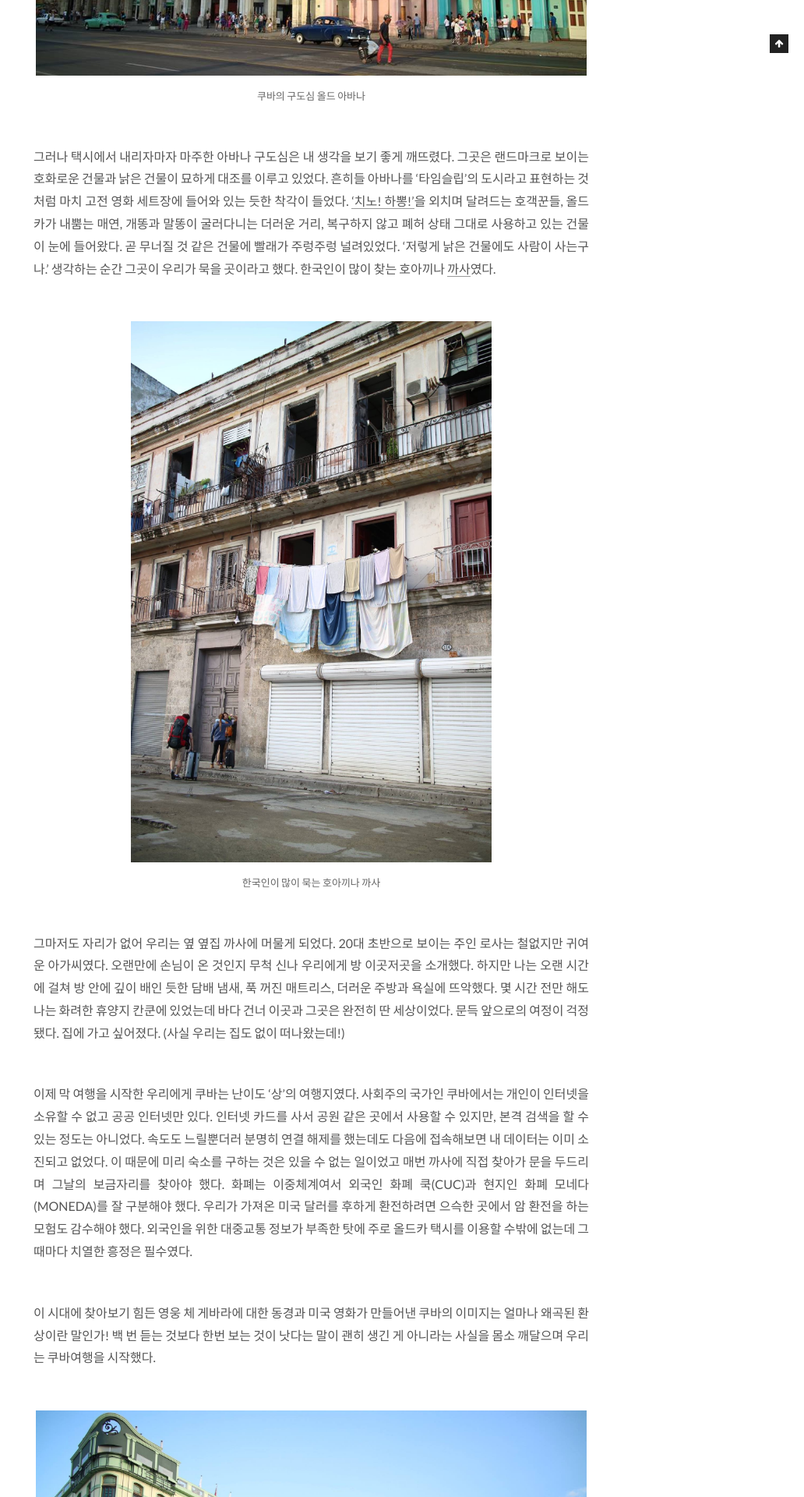
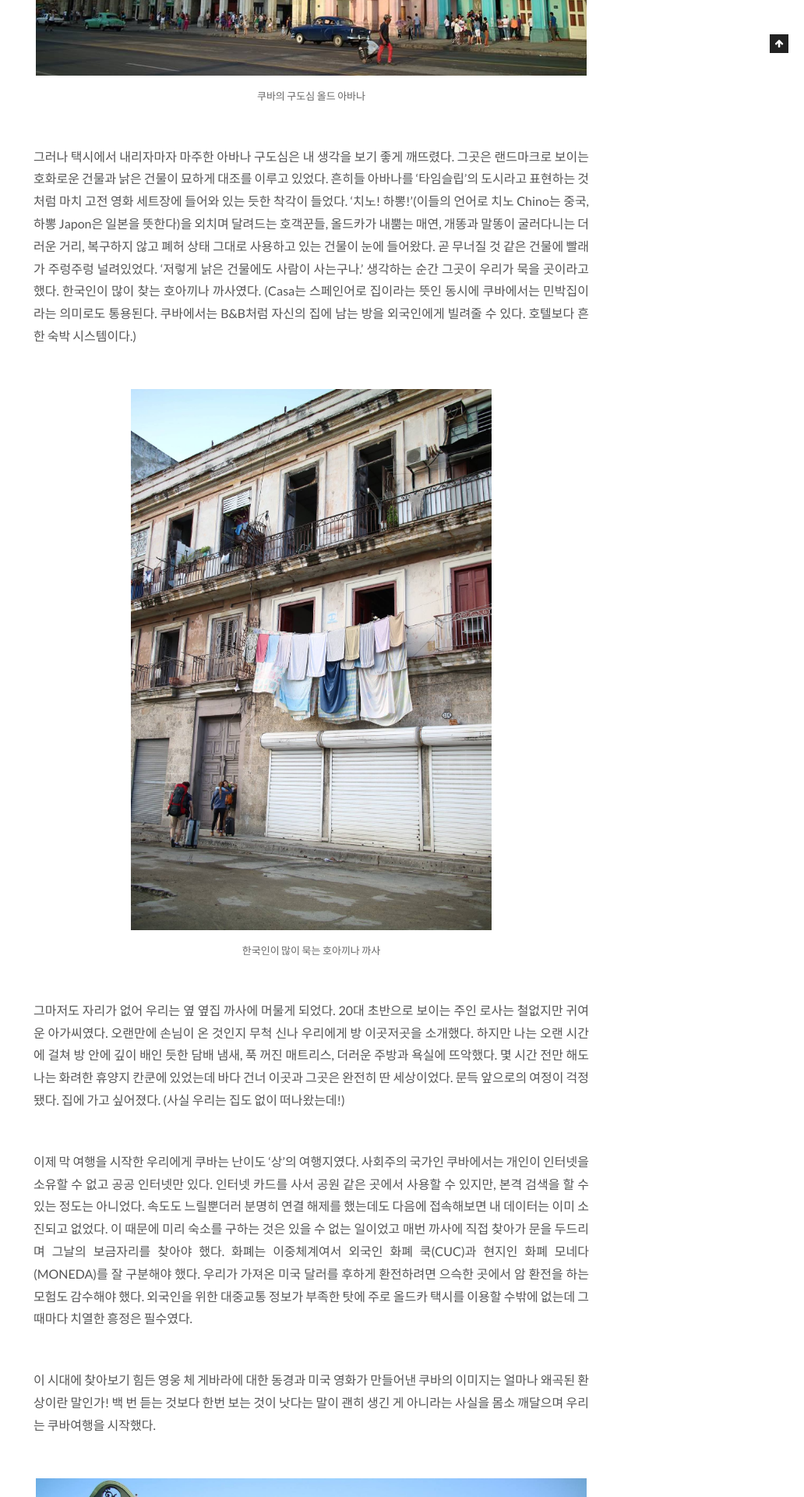
Before and after one commit to rlibro/rlibro.github.io, a Jekyll site: the page built from _posts/2018-01-19-세계여행_쿠바_여행기_1.md, in a window 1280 px wide. Shown: the part 932-2852 px from the top of the page at 78% size, without its empty margins (248-1280 px from the left). Built offline with Jekyll 4.4.1, drawn with Linux system fonts in a browser that asks for light colours.

Commit message:
각주를 괄호로 수정

```diff
--- a/_posts/2018-01-19-세계여행_쿠바_여행기_1.md
+++ b/_posts/2018-01-19-세계여행_쿠바_여행기_1.md
@@ -15,7 +15,7 @@ LA와 멕시코 칸쿤을 먼저 들르긴 했지만, 우리의 세계여행은
 {:.image-caption}
 *쿠바의 구도심 올드 아바나*
 
-그러나 택시에서 내리자마자 마주한 아바나 구도심은 내 생각을 보기 좋게 깨뜨렸다. 그곳은 랜드마크로 보이는 호화로운 건물과 낡은 건물이 묘하게 대조를 이루고 있었다. 흔히들 아바나를 ‘타임슬립’의 도시라고 표현하는 것처럼 마치 고전 영화 세트장에 들어와 있는 듯한 착각이 들었다. ['치노! 하뽕!'][1]을 외치며 달려드는 호객꾼들, 올드카가 내뿜는 매연, 개똥과 말똥이 굴러다니는 더러운 거리, 복구하지 않고 폐허 상태 그대로 사용하고 있는 건물이 눈에 들어왔다. 곧 무너질 것 같은 건물에 빨래가 주렁주렁 널려있었다. ‘저렇게 낡은 건물에도 사람이 사는구나.’ 생각하는 순간 그곳이 우리가 묵을 곳이라고 했다. 한국인이 많이 찾는 호아끼나 [까사][2]였다.
+그러나 택시에서 내리자마자 마주한 아바나 구도심은 내 생각을 보기 좋게 깨뜨렸다. 그곳은 랜드마크로 보이는 호화로운 건물과 낡은 건물이 묘하게 대조를 이루고 있었다. 흔히들 아바나를 ‘타임슬립’의 도시라고 표현하는 것처럼 마치 고전 영화 세트장에 들어와 있는 듯한 착각이 들었다. '치노! 하뽕!'(이들의 언어로 치노 Chino는 중국, 하뽕 Japon은 일본을 뜻한다)을 외치며 달려드는 호객꾼들, 올드카가 내뿜는 매연, 개똥과 말똥이 굴러다니는 더러운 거리, 복구하지 않고 폐허 상태 그대로 사용하고 있는 건물이 눈에 들어왔다. 곧 무너질 것 같은 건물에 빨래가 주렁주렁 널려있었다. ‘저렇게 낡은 건물에도 사람이 사는구나.’ 생각하는 순간 그곳이 우리가 묵을 곳이라고 했다. 한국인이 많이 찾는 호아끼나 까사였다. (Casa는 스페인어로 집이라는 뜻인 동시에 쿠바에서는 민박집이라는 의미로도 통용된다. 쿠바에서는 B&B처럼 자신의 집에 남는 방을 외국인에게 빌려줄 수 있다. 호텔보다 흔한 숙박 시스템이다.)
 
  ![](/assets/images/post/20180119/쿠바3.jpg)
 {:.image}
```
Also changed, not shown: other parts of _posts/2018-01-19-세계여행_쿠바_여행기_1.md (+0 -4 lines).
